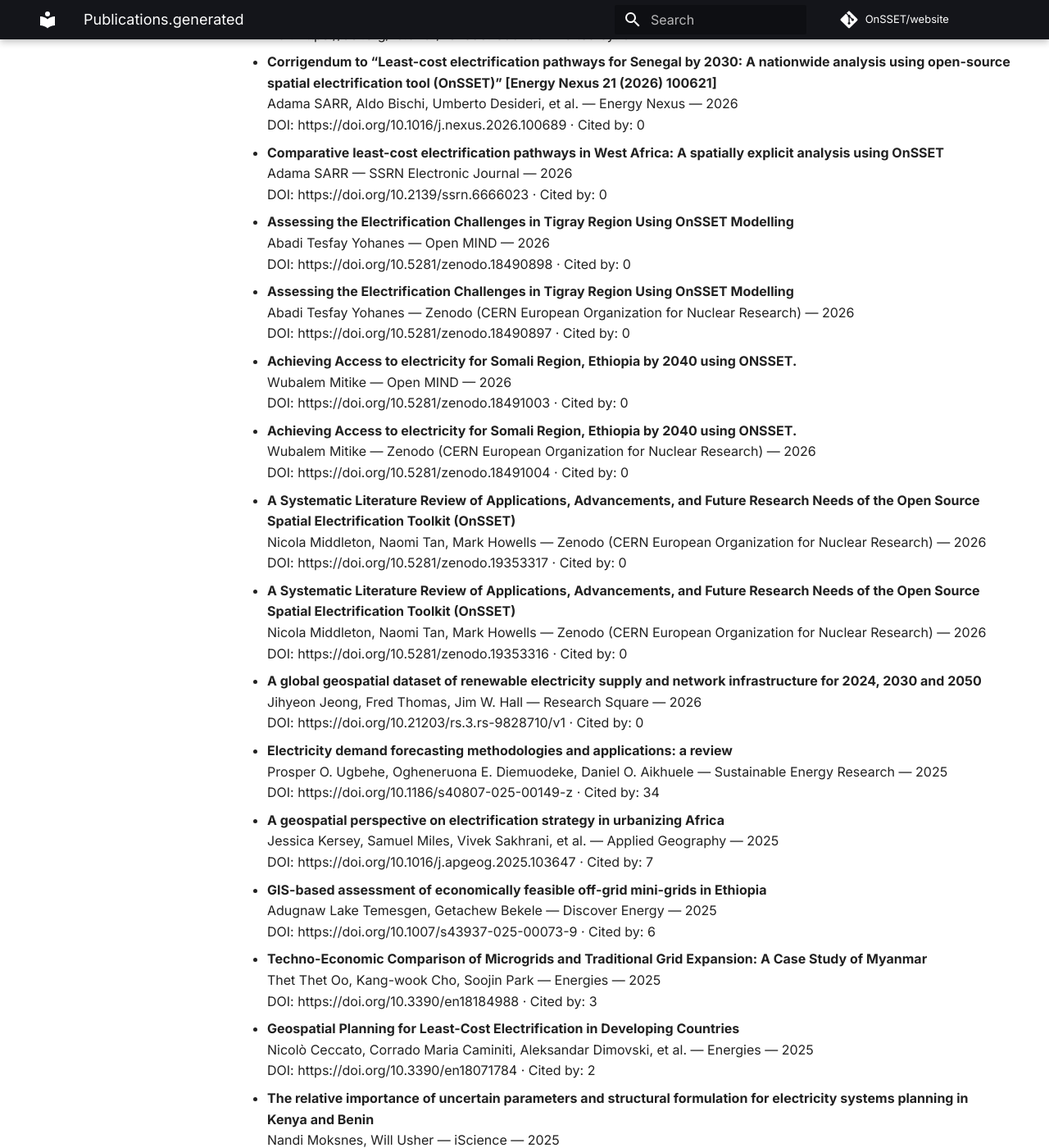
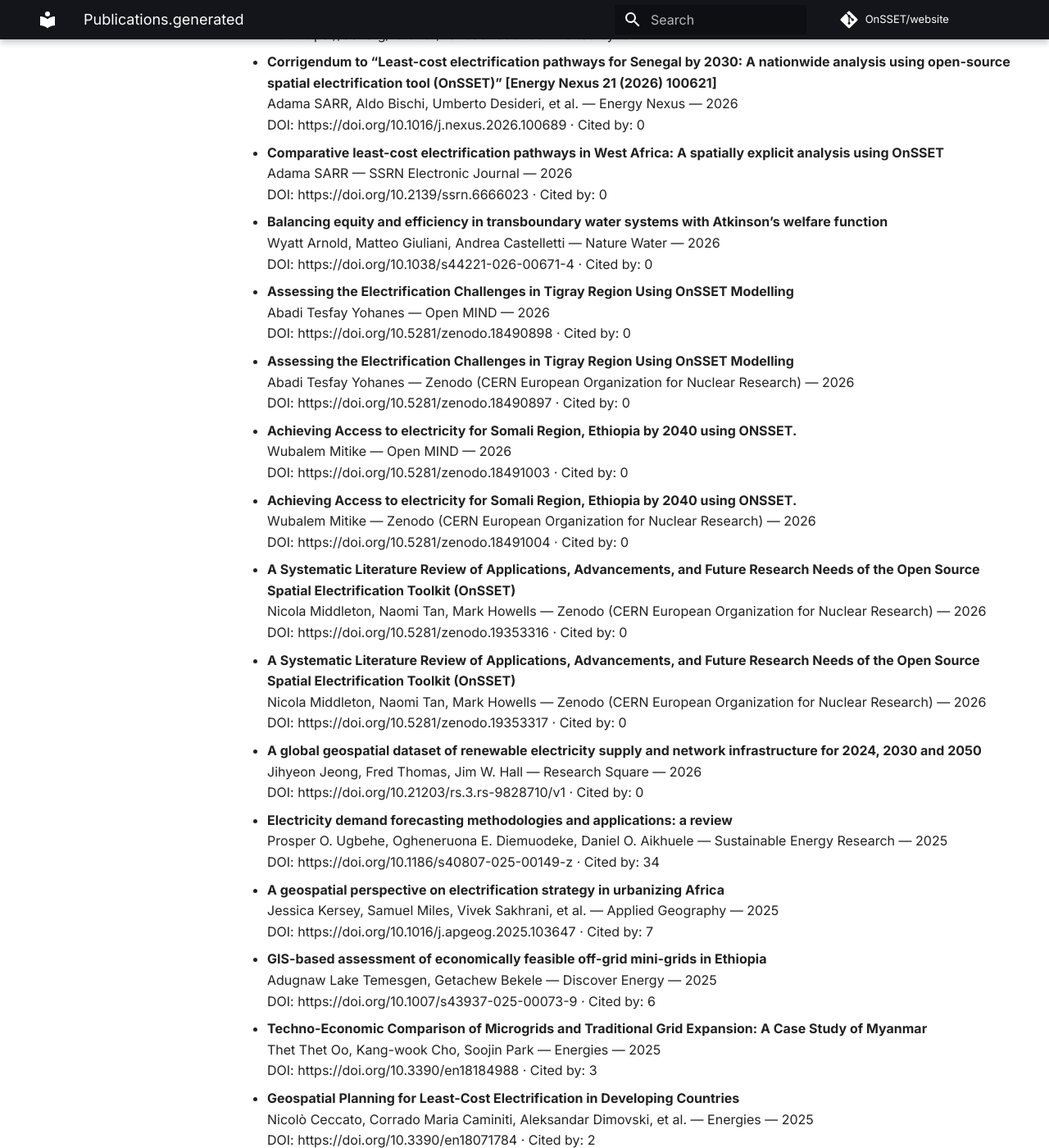
Before and after one commit to OnSSET/website, an MkDocs documentation site: the page built from docs/publications.generated.md, in a window 1280 px wide and 1400 px high, scrolled down 4914 px. Shown: the whole window at 82% size. Built offline with MkDocs 1.6.1 and Material for MkDocs 9.7.7, drawn with Linux system fonts in a browser that asks for light colours; comment, search, counter and statistics services are not loaded; some of the changed text lies outside the part shown.

Commit message:
Auto-update publications

```diff
--- a/docs/publications.generated.md
+++ b/docs/publications.generated.md
@@ -206,6 +206,10 @@ No results found.
   Adama SARR — SSRN Electronic Journal — 2026
   DOI: https://doi.org/10.2139/ssrn.6666023 · Cited by: 0
 
+- **Balancing equity and efficiency in transboundary water systems with Atkinson’s welfare function**
+  Wyatt Arnold, Matteo Giuliani, Andrea Castelletti — Nature Water — 2026
+  DOI: https://doi.org/10.1038/s44221-026-00671-4 · Cited by: 0
+
 - **Assessing the Electrification Challenges in Tigray Region Using OnSSET Modelling**
   Abadi Tesfay Yohanes — Open MIND — 2026
   DOI: https://doi.org/10.5281/zenodo.18490898 · Cited by: 0
@@ -224,11 +228,11 @@ No results found.
 
 - **A Systematic Literature Review of Applications, Advancements, and Future Research Needs of the Open Source Spatial Electrification Toolkit (OnSSET)**
   Nicola Middleton, Naomi Tan, Mark Howells — Zenodo (CERN European Organization for Nuclear Research) — 2026
-  DOI: https://doi.org/10.5281/zenodo.19353317 · Cited by: 0
+  DOI: https://doi.org/10.5281/zenodo.19353316 · Cited by: 0
 
 - **A Systematic Literature Review of Applications, Advancements, and Future Research Needs of the Open Source Spatial Electrification Toolkit (OnSSET)**
   Nicola Middleton, Naomi Tan, Mark Howells — Zenodo (CERN European Organization for Nuclear Research) — 2026
-  DOI: https://doi.org/10.5281/zenodo.19353316 · Cited by: 0
+  DOI: https://doi.org/10.5281/zenodo.19353317 · Cited by: 0
 
 - **A global geospatial dataset of renewable electricity supply and network infrastructure for 2024, 2030 and 2050**
   Jihyeon Jeong, Fred Thomas, Jim W. Hall — Research Square — 2026
```
Also changed, not shown: other parts of docs/publications.generated.md (+0 -4 lines).
